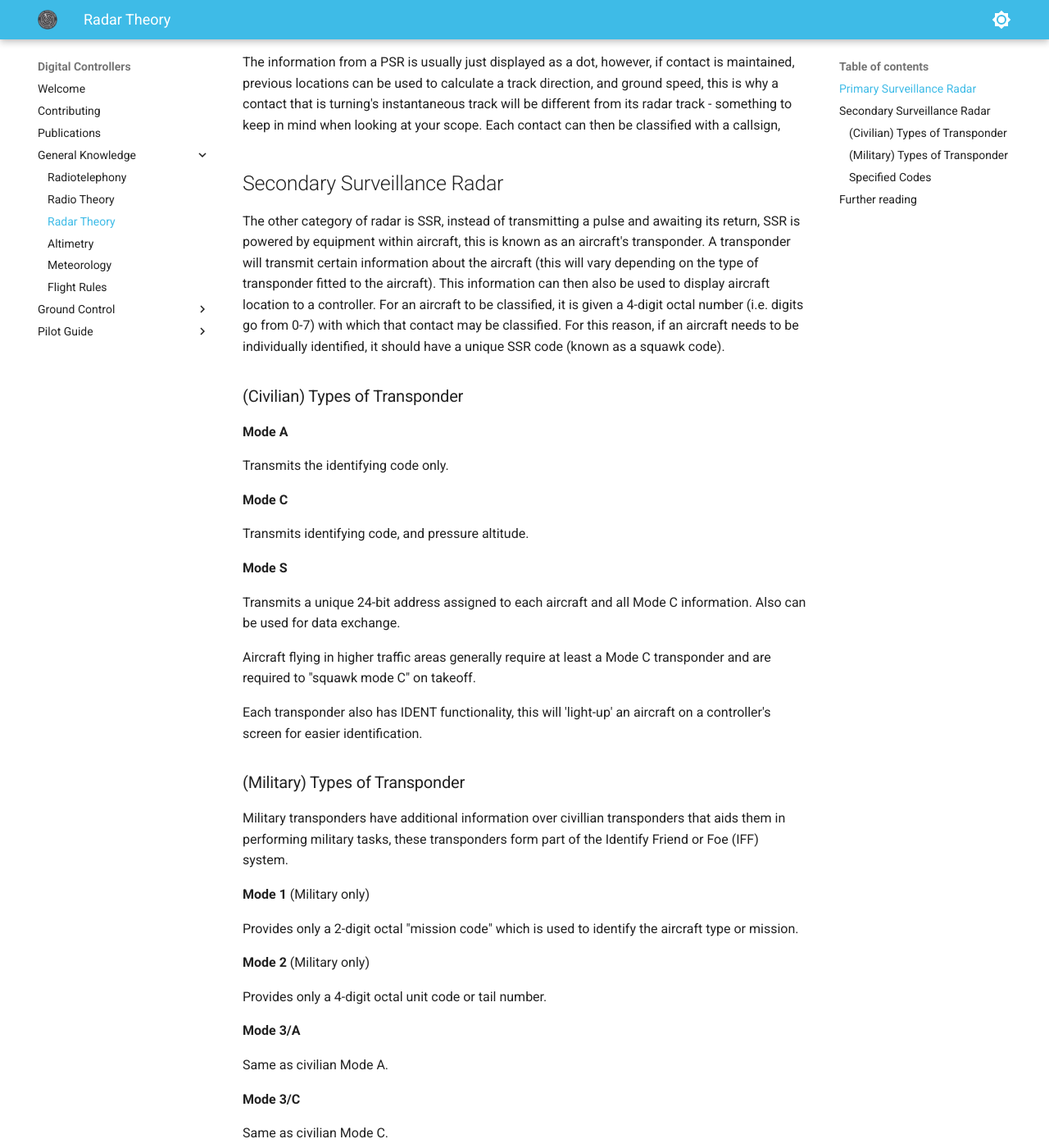
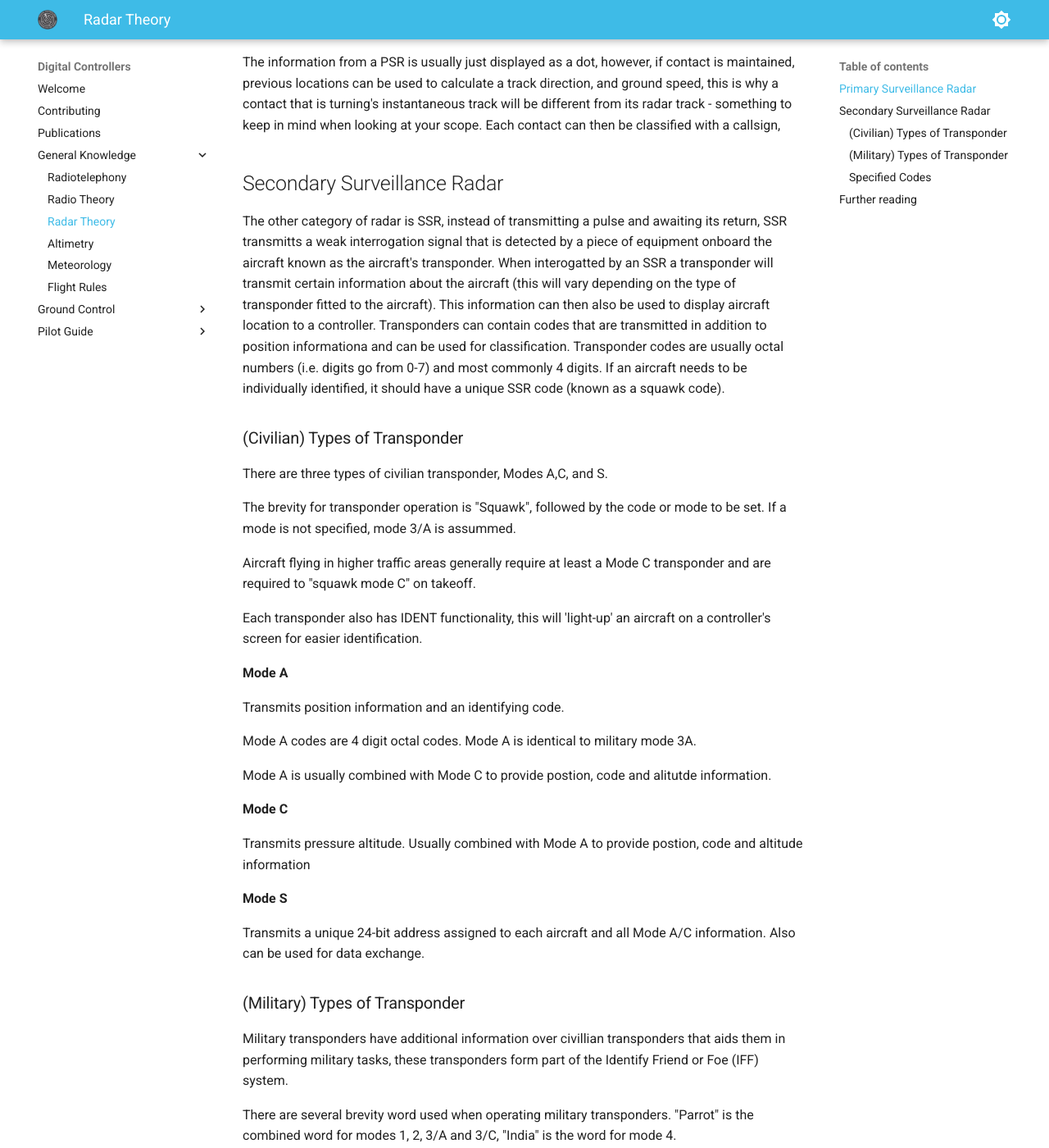
Before and after one commit to Digital-Controllers/website, an MkDocs documentation site: the page built from docs/general-knowledge/radar_theory.md, in a window 1280 px wide and 1400 px high, scrolled down 943 px. Shown: the whole window at 82% size. Built offline with MkDocs 1.6.1 and Material for MkDocs 9.7.7, drawn with Linux system fonts in a browser that asks for light colours; some of the changed text lies outside the part shown.

Commit message:
Corrections and additions to transponder section

```diff
--- a/docs/general-knowledge/radar_theory.md
+++ b/docs/general-knowledge/radar_theory.md
@@ -15,37 +15,51 @@ The information from a PSR is usually just displayed as a dot, however, if conta
 
 ## Secondary Surveillance Radar
 
-The other category of radar is SSR, instead of transmitting a pulse and awaiting its return, SSR is powered by equipment within aircraft, this is known as an aircraft's transponder. A transponder will transmit certain information about the aircraft (this will vary depending on the type of transponder fitted to the aircraft). This information can then also be used to display aircraft location to a controller. For an aircraft to be classified, it is given a 4-digit octal number (i.e. digits go from 0-7) with which that contact may be classified. For this reason, if an aircraft needs to be individually identified, it should have a unique SSR code (known as a squawk code).
+The other category of radar is SSR, instead of transmitting a pulse and awaiting its return, SSR transmitts a weak interrogation signal that is detected by a piece of equipment onboard the aircraft known as the aircraft's transponder. When interogatted by an SSR a transponder will transmit certain information about the aircraft (this will vary depending on the type of transponder fitted to the aircraft). This information can then also be used to display aircraft location to a controller. Transponders can contain codes that are transmitted in addition to position informationa and can be used for classification. Transponder codes are usually octal numbers (i.e. digits go from 0-7) and most commonly 4 digits. If an aircraft needs to be individually identified, it should have a unique SSR code (known as a squawk code).
 
 ### (Civilian) Types of Transponder
 
-**Mode A**
+There are three types of civilian transponder, Modes A,C, and S.
 
-Transmits the identifying code only.
-
-**Mode C**
-
-Transmits identifying code, and pressure altitude.
-
-**Mode S**
-
-Transmits a unique 24-bit address assigned to each aircraft and all Mode C information. Also can be used for data exchange.
+The brevity for transponder operation is "Squawk", followed by the code or mode to be set. If a mode is not specified, mode 3/A is assummed.
 
 Aircraft flying in higher traffic areas generally require at least a Mode C transponder and are required to "squawk mode C" on takeoff.
 
 Each transponder also has IDENT functionality, this will 'light-up' an aircraft on a controller's screen for easier identification.
 
+**Mode A**
+
+Transmits position information and an identifying code.
+
+Mode A codes are 4 digit octal codes. Mode A is identical to military mode 3A.
+
+Mode A is usually combined with Mode C to provide postion, code and alitutde information.
+
+**Mode C**
+
+Transmits pressure altitude. Usually combined with Mode A to provide postion, code and altitude information
+
+**Mode S**
+
+Transmits a unique 24-bit address assigned to each aircraft and all Mode A/C information. Also can be used for data exchange.
+
 ### (Military) Types of Transponder
 
 Military transponders have additional information over civillian transponders that aids them in performing military tasks, these transponders form part of the Identify Friend or Foe (IFF) system.
 
+There are several brevity word used when operating military transponders. "Parrot" is the combined word for modes 1, 2, 3/A and 3/C, "India" is the word for mode 4.
+
+Modes 1-3 are unencrypted, meaning that they can be interrogated by any properly configred SSR, mode 4 will only reply to a properly encrypted interrogation pulse, meaning it can be used to identify friendlies and cannot be used by enemies to gain position information.
+
 **Mode 1** (Military only)
 
-Provides only a 2-digit octal "mission code" which is used to identify the aircraft type or mission.
+Provides only a 2-digit octal code, the first digit can be 0-7, however the second digit can only be 0-3.
+
+Mode 2 is commonly used as a "mission code" which is used to identify the aircraft type or mission.
 
 **Mode 2** (Military only)
 
-Provides only a 4-digit octal unit code or tail number.
+Provides only a 4-digit octal code, usually used for unit code or tail number.
 
 **Mode 3/A**
 
@@ -57,7 +71,7 @@ Same as civilian Mode C.
 
 **Mode 4** (Military only)
 
-Provides a 3-pulse reply, the delay is based on the encrypted challenge, may be used to identify the coalition of an aircraft.
+Provides a 3-pulse reply, the delay is based on the encrypted challenge, will only reply to aircraft of the same coalition.
 
 **Mode S**
 
```
